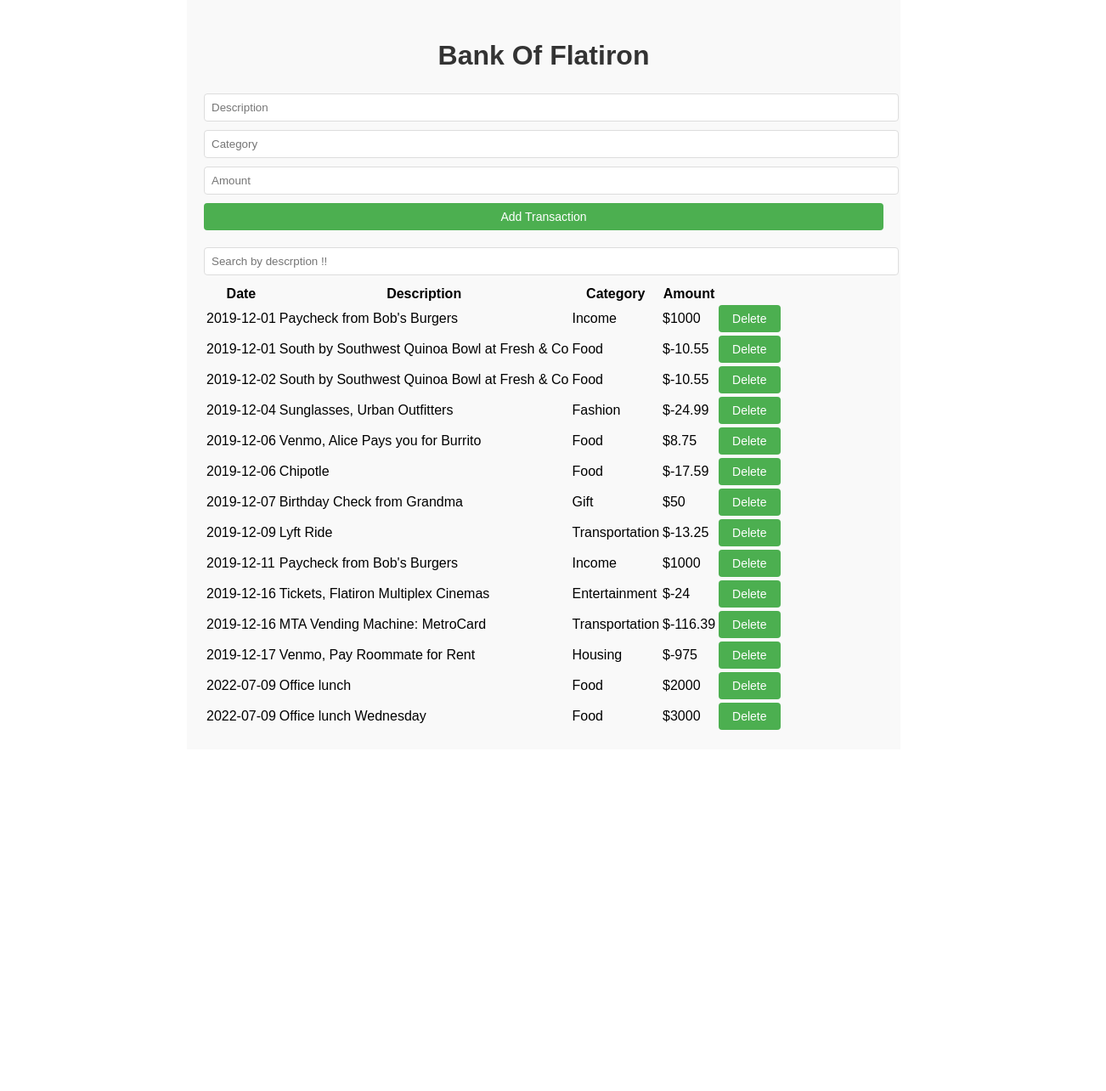
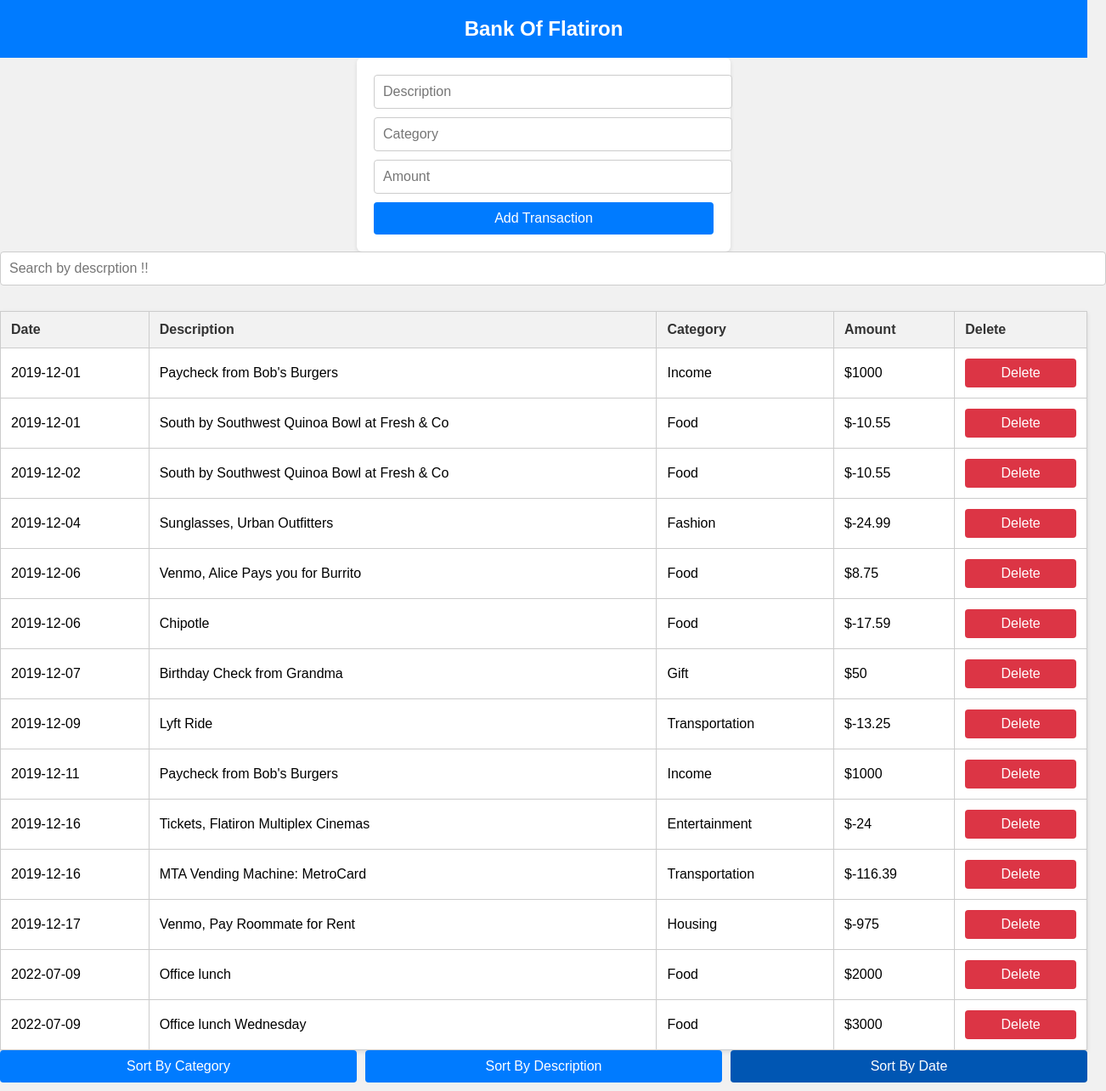
Before and after one commit to MeshackPatrick/reactApp, a React (Create React App) app: page / in a window 1280 px wide. Shown: the whole page at 85% size, 1302 px wide, since content can reach past the window. Before the commit the page ends 882 px from the top, so only its background shows below. Built offline with nearby package versions, Linux system fonts and the light colour scheme; data requests are answered from the project's data file.

Commit message:
sorting table data by category,description and date

```diff
--- a/src/App.css
+++ b/src/App.css
@@ -1,90 +1,138 @@
-.App {
-  max-width: 800px;
-  margin: 0 auto;
-  padding: 20px;
+/* global styles */
+body {
   font-family: Arial, sans-serif;
-  background-color: #f9f9f9;
+  margin: 0;
+  padding: 0;
+  background-color: #f1f1f1;
 }
 
-header {
+/* Header styles */
+.App-header {
+  background-color: #007bff;
+  color: #fff;
   text-align: center;
-  margin-bottom: 20px;
+  padding: 20px 0;
 }
 
 h2 {
-  font-size: 32px;
-  color: #333;
+  margin: 0;
 }
 
-.Filter {
-  margin-bottom: 20px;
-}
-
-.Items {
-  list-style: none;
-  padding: 0;
-}
-.items td{
-  padding: 8px ;
-}
-
-li {
-  display: flex;
-  justify-content: space-between;
-  align-items: center;
-  padding: 10px 0;
-  border-bottom: 1px solid #ddd;
-}
-
-li.in-cart {
-  background-color: #f5f5f5;
-}
-
-button {
-  background-color: #4caf50;
-  color: white;
-  cursor: pointer;
-  border: none;
-  padding: 8px 16px;
-  font-size: 14px;
-  border-radius: 4px;
-  transition: background-color 0.3s ease;
-}
-
-button:hover {
-  background-color: #45a049;
-}
-
-.delete-btn {
-  background-color: #f44336;
-}
-
-.delete-btn:hover {
-  background-color: #d32f2f;
-}
-
+/* TransactionForm styles */
 form {
-  display: flex;
-  flex-direction: column;
-  margin-bottom: 20px;
-}
-
-input {
-  padding: 8px;
-  margin-bottom: 10px;
-  border: 1px solid #ddd;
-  border-radius: 4px;
+  max-width: 400px;
+  margin: 0 auto;
+  background-color: #fff;
+  padding: 20px;
+  border-radius: 6px;
+  box-shadow: 0 2px 5px rgba(0, 0, 0, 0.1);
 }
 
 input[type="text"],
 input[type="number"] {
   width: 100%;
+  padding: 10px;
+  font-size: 16px;
+  border: 1px solid #ccc;
+  border-radius: 4px;
+  margin-bottom: 10px;
 }
 
-select {
-  padding: 8px;
+input[type="number"] {
+  width: 100%;
+  padding: 10px;
+  font-size: 16px;
+  border: 1px solid #ccc;
+  border-radius: 4px;
+}
+
+button {
+  width: 100%;
+  padding: 10px 15px;
+  background-color: #007bff;
+  color: #fff;
+  font-size: 16px;
+  border: none;
+  border-radius: 4px;
+  cursor: pointer;
+}
+
+button:hover {
+  background-color: #0056b3;
+}
+
+/* SearchBar styles */
+.SearchBar {
+  max-width: 400px;
+  margin: 20px auto;
+  display: flex;
+  justify-content: center;
+  align-items: center;
+}
+
+input[type="search"] {
+  width: 100%;
+  padding: 10px;
+  font-size: 16px;
+  border: 1px solid #ccc;
+  border-radius: 4px;
+}
+
+/* TransactionTable styles */
+table {
+  width: 100%;
+  border-collapse: collapse;
+  margin-top: 20px;
+  background-color: #fff;
+  box-shadow: 0 2px 5px rgba(0, 0, 0, 0.1);
+}
+
+table th,
+table td {
+  padding: 12px;
+  border: 1px solid #ccc;
+  text-align: left;
+}
+
+table th {
+  background-color: #f2f2f2;
+  color: #333;
+  font-weight: bold;
+}
+
+table td button {
+  background-color: #dc3545;
+  color: #fff;
+  border: none;
+  padding: 8px 12px;
+  border-radius: 4px;
+  cursor: pointer;
+}
+
+table td button:hover {
+  background-color: #c82333;
+}
+.SortButtons {
+  display: flex;
+  gap: 10px;
+  justify-content: center;
   margin-bottom: 10px;
-  border: 1px solid #ddd;
-  border-radius: 4px;
-  width: 100%;
 }
+.SortButton {
+  padding: 10px 20px; font-size: 16px;
+  border: none;
+  border-radius: 4px; cursor: pointer;
+  transition: background-color 0.3s ease;
+}
+.SortButton.active {
+  background-color: #0056b3;
+  color:#fff;
+}
+
+/* Responsive styles */
+@media (max-width: 768px) {
+  form,
+  .SearchBar {
+    max-width: 100%;
+  }
+}
--- a/src/components/TransactionTable.js
+++ b/src/components/TransactionTable.js
@@ -1,6 +1,24 @@
-import React from "react";
+import React, {useState} from "react";
 const TransactionTable=({transaction,onDeleteTransaction})=>{
+    const[sortBy,setSortBy]=useState(null)
+        const handleSort=(sortKey)=>{
+        setSortBy(sortKey)
+        }
+        const sortedTransactions=[...transaction].sort((a,b)=>{
+            if (sortBy==="category"){
+                return a.category.localeCompare(b.category)
+            }
+            else if (sortBy==="description"){
+                return a.description.localeCompare(b.description)
+            }
+            else {
+                //default sorting
+                return a.id - b.id
+            }
+        })
+
     return(
+        <div>
         <table>
             <thead>
             <tr>
@@ -8,11 +26,12 @@ const TransactionTable=({transaction,onDeleteTransaction})=>{
                 <th>Description</th>
                 <th>Category</th>
                 <th>Amount</th>
+                <th>Delete</th>
 
             </tr>
             </thead>
             <tbody>
-            {transaction.map((transaction)=>
+            {sortedTransactions.map((transaction)=>
                 <tr key={transaction.id}>
                     <td>{transaction.date}</td>
                     <td>{transaction.description}</td>
@@ -24,6 +43,12 @@ const TransactionTable=({transaction,onDeleteTransaction})=>{
             )}
             </tbody>
         </table>
+            <div className="SortButtons">
+                <button className={`SortButton ${sortBy==="category"?"active":""}`} onClick={()=>handleSort("category")}>Sort By Category</button>
+                <button className={`SortButton ${sortBy==="description"?"active":""}`} onClick={()=>handleSort("description")}>Sort By Description</button>
+                <button className={`SortButton ${!sortBy ? "active":""}`} onClick={()=>handleSort("null")}>Sort By Date</button>
+            </div>
+        </div>
     )
 }
 export default TransactionTable
```
